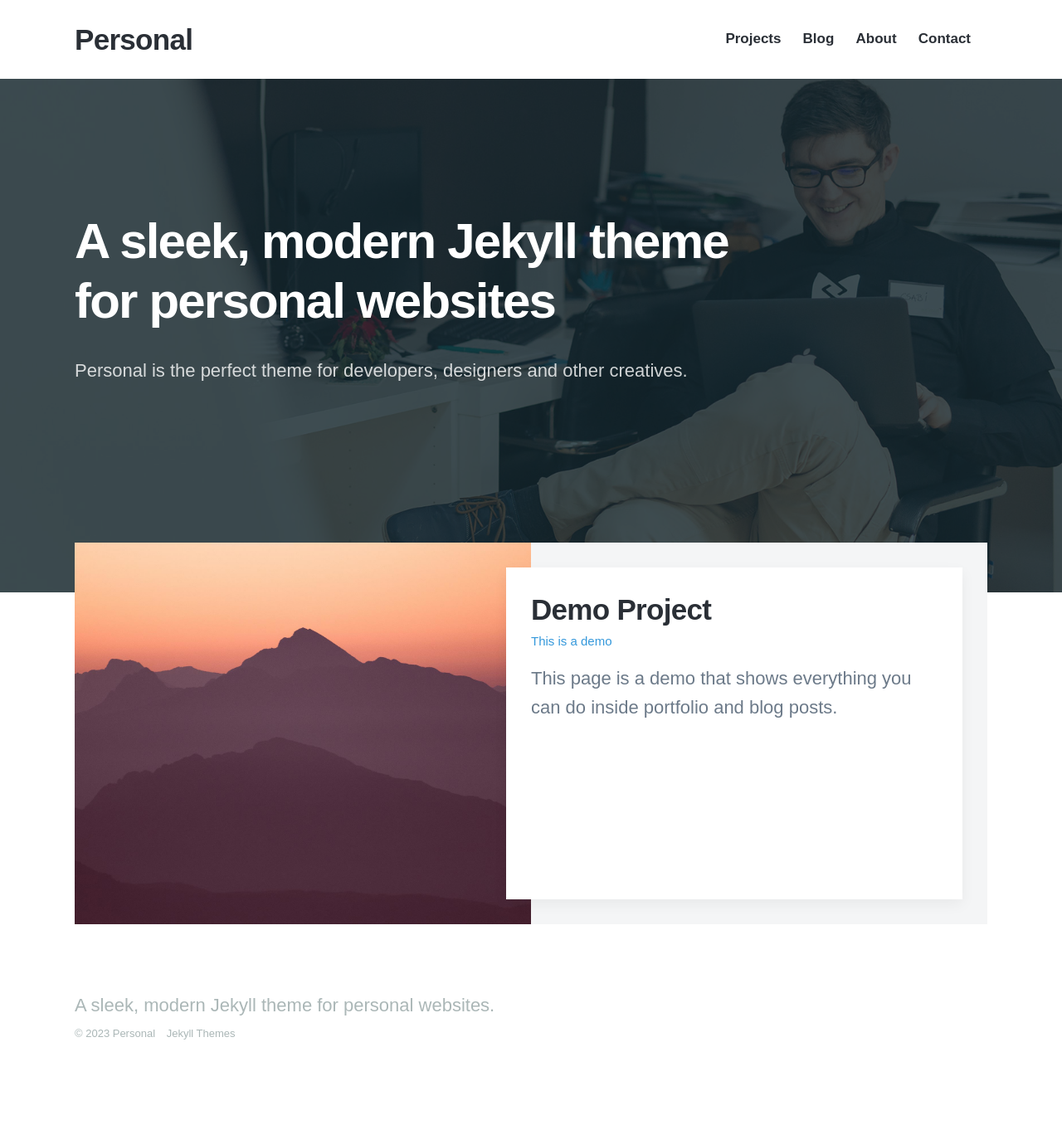
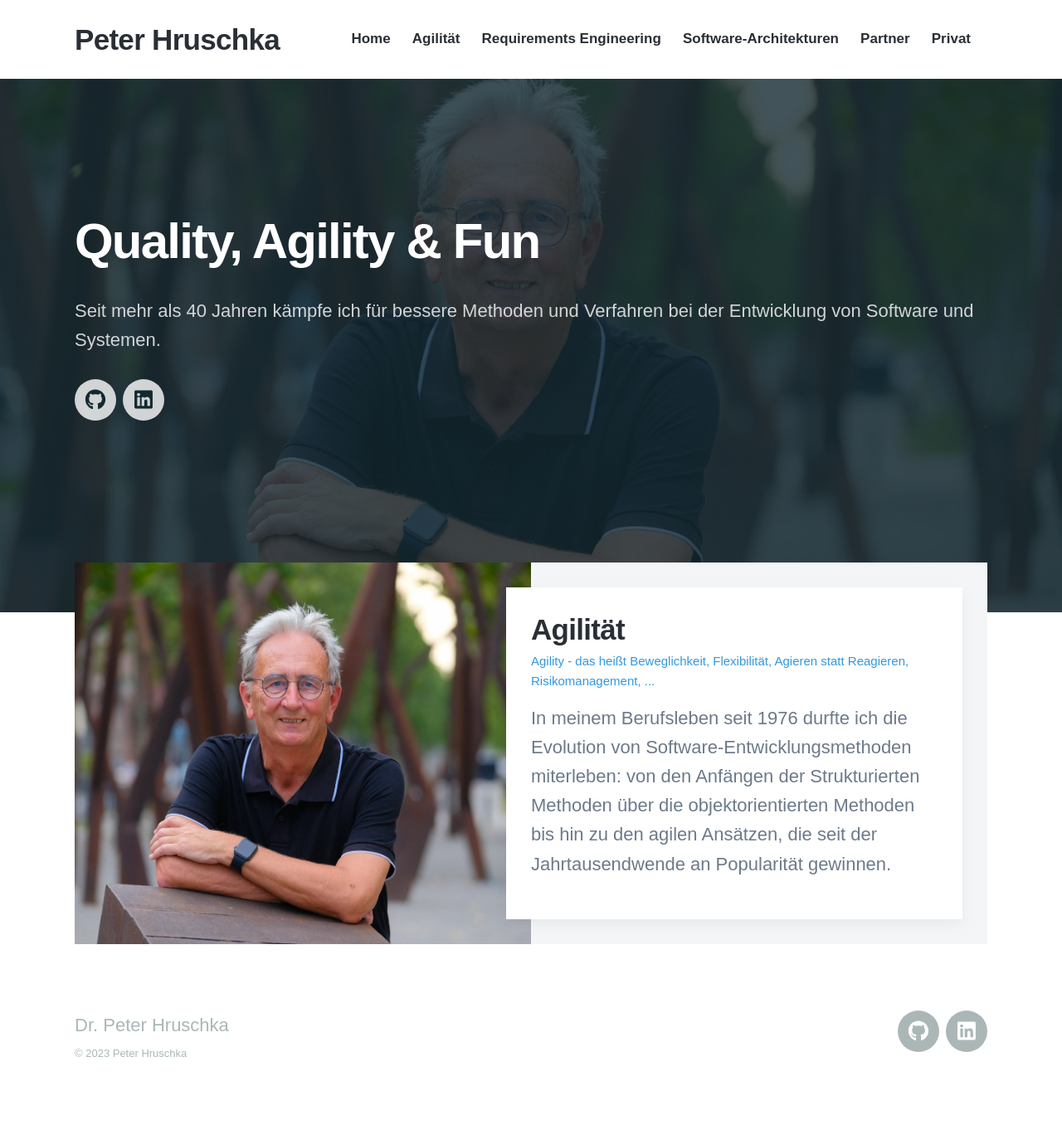
Before and after one commit to perstarke-webdev/peterhruschka.eu-site, a Jekyll site: the page built from index.html, in a window 1280 px wide. Shown: the whole page at 83% size. Built offline with Jekyll 4.4.1, drawn with Linux system fonts in a browser that asks for light colours; nearby versions of some CDN libraries; some web fonts are replaced; the list of posts is cut into pages by our own code; before the commit the page ends 1332 px from its top, so only the background shows below that.

Commit message:
start content

````diff
--- a/_data/settings.yml
+++ b/_data/settings.yml
@@ -1,5 +1,5 @@
 basic_settings:
-  site_title: Personal
+  site_title: Peter Hruschka
   favicon_image: /images/favicon.png
 
 header_settings:
@@ -8,17 +8,21 @@ header_settings:
 
 menu_settings:
   menu_items:
-    - title: 'Projects'
+    - title: 'Home'
       url: '/'
-    - title: 'Blog'
-      url: '/blog/'
-    - title: 'About'
-      url: '/about'
-    - title: 'Contact'
-      url: '/contact'
+    - title: 'Agilität'
+      url: '/agility/'
+    - title: 'Requirements Engineering'
+      url: '/requirements-engineering'
+    - title: 'Software-Architekturen'
+      url: '/software-architectures'
+    - title: 'Partner'
+      url: '/partners'
+    - title: 'Privat'
+      url: '/private'
 
 footer_settings:
-  footer_tagline: A sleek, modern Jekyll theme for personal websites.
+  footer_tagline: Dr. Peter Hruschka
 
 hero_settings:
   overlay_opacity: 0.8
@@ -50,7 +54,7 @@ social_settings:
   dribbble_url: ''
   behance_url: ''
   deviantart_url: ''
-  github_url: ''
+  github_url: 'https://github.com/hruschka'
   reddit_url: ''
   flickr_url: ''
   etsy_url: ''
@@ -58,7 +62,7 @@ social_settings:
   soundcloud_url: ''
   spotify_url: ''
   bandcamp_url: ''
-  linkedin_url: ''
+  linkedin_url: 'https://de.linkedin.com/in/peterhruschka'
 
 color_settings:
   background_color: '#ffffff'
--- a/_includes/footer.html
+++ b/_includes/footer.html
@@ -6,7 +6,6 @@
 
 		<div class="footer__copyright">
 			<span>© {{ 'now' | date: "%Y" }} {{ site.data.settings.basic_settings.site_title }}</span>
-			<a href="https://jekyllthemes.io" target="_blank">Jekyll Themes</a>
 		</div>
 
 		{% include socials.html %}
--- a/_projects/2018-06-30-demo-project.md
+++ /dev/null
@@ -1,106 +0,0 @@
----
-title: 'Demo Project'
-subtitle: 'This is a demo'
-date: 2018-06-30 00:00:00
-description: This page is a demo that shows everything you can do inside portfolio and blog posts.
-featured_image: '/images/demo/demo-square.jpg'
----
-
-![](/images/demo/demo-landscape.jpg)
-
-## Demo content
-
-This page is a demo that shows everything you can do inside portfolio and blog posts.
-
-We've included everything you need to create engaging posts about your work, and show off your case studies in a beautiful way.
-
-**Obviously,** we’ve styled up *all the basic* text formatting options [available in markdown](https://github.com/adam-p/markdown-here/wiki/Markdown-Cheatsheet).
-
-You can create lists:
-
-* Simple bulleted lists
-* Like this one
-* Are cool
-
-And:
-
-1. Numbered lists
-2. Like this other one
-3. Are great too
-
-You can also add blockquotes, which are shown at a larger width to help break up the layout and draw attention to key parts of your content:
-
-> “Simple can be harder than complex: You have to work hard to get your thinking clean to make it simple. But it’s worth it in the end because once you get there, you can move mountains.”
-
-The theme also supports markdown tables:
-
-| Item                 | Author        | Supports tables? | Price |
-|----------------------|---------------|------------------|-------|
-| Duet Jekyll Theme    | Jekyll Themes | Yes              | $49   |
-| Index Jekyll Theme   | Jekyll Themes | Yes              | $49   |
-| Journal Jekyll Theme | Jekyll Themes | Yes              | $49   |
-
-And footnotes[^1], which link to explanations[^2] at the bottom of the page[^3].
-
-[^1]: Beautiful modern, minimal theme design.
-[^2]: Powerful features to show off your work.
-[^3]: Maintained and supported by the theme developer.
-
-You can throw in some horizontal rules too:
-
----
-
-### Image galleries
-
-Here's a really neat custom feature we added – galleries:
-
-<div class="gallery" data-columns="3">
-	<img src="/images/demo/demo-portrait.jpg">
-	<img src="/images/demo/demo-landscape.jpg">
-	<img src="/images/demo/demo-square.jpg">
-	<img src="/images/demo/demo-landscape-2.jpg">
-</div>
-
-Inspired by the Galleries feature from WordPress, we've made it easy to create grid layouts for your images. Just use a bit of simple HTML in your post to create a masonry grid image layout:
-
-```html
-<div class="gallery" data-columns="3">
-    <img src="/images/demo/demo-portrait.jpg">
-    <img src="/images/demo/demo-landscape.jpg">
-    <img src="/images/demo/demo-square.jpg">
-    <img src="/images/demo/demo-landscape-2.jpg">
-</div>
-```
-
-*See what we did there? Code and syntax highlighting is built-in too!*
-
-Change the number inside the 'columns' setting to create different types of gallery for all kinds of purposes. You can even click on each image to seamlessly enlarge it on the page.
-
----
-
-### Image carousels
-
-Here's another gallery with only one column, which creates a carousel slide-show instead.
-
-A nice little feature: the carousel only advances when it is in view, so your visitors won't scroll down to find it half way through your images.
-
-<div class="gallery" data-columns="1">
-	<img src="/images/demo/demo-landscape.jpg">
-	<img src="/images/demo/demo-landscape-2.jpg">
-</div>
-
-### What about videos?
-
-Videos are an awesome way to show off your work in a more engaging and personal way, and we’ve made sure they work great on our themes. Just paste an embed code from YouTube or Vimeo, and the theme makes sure it displays perfectly:
-
-<iframe src="https://player.vimeo.com/video/148003889" width="640" height="360" frameborder="0" allowfullscreen></iframe>
-
----
-
-## Pretty cool, huh?
-
-We've packed this theme with powerful features to show off your work.
-
-Why not put them to use on your new portfolio?
-
-<a href="https://jekyllthemes.io/theme/personal-website-jekyll-theme" class="button button--large">Get This Theme</a>
--- a/_sass/_mixins.scss
+++ b/_sass/_mixins.scss
@@ -10,7 +10,7 @@
 
 $break-phonel: 480px;
 $break-tabletp: 768px;
-$break-tabletl: 1024px;
+$break-tabletl: 1220px;
 $break-laptop: 1220px;
 $break-desktop: 1420px;
 
--- a/index.html
+++ b/index.html
@@ -1,8 +1,8 @@
 ---
 layout: default
-title: A sleek, modern Jekyll theme for personal websites.
-description: A sleek, modern Jekyll theme for personal websites. Personal is the perfect theme for developers, designers and other creatives.
-featured_image: /images/demo/home.jpg
+title: Dr. Peter Hruschka
+description:
+featured_image: /images/peter.webp
 ---
 
 <section class="hero">
@@ -13,9 +13,9 @@ featured_image: /images/demo/home.jpg
 
 	<div class="wrap">
 
-		<h1>A sleek, modern Jekyll theme
-		for personal websites</h1>
-		<p>Personal is the perfect theme for developers, designers and other creatives.</p>
+		<h1>Quality, Agility & Fun </h1>
+		<p>
+			Seit mehr als 40 Jahren kämpfe ich für bessere Methoden und Verfahren bei der Entwicklung von Software und Systemen.</p>
 
 		{% include socials.html %}
 
@@ -27,26 +27,22 @@ featured_image: /images/demo/home.jpg
 
 	<div class="wrap">
 
-		{% for project in site.projects reversed %}
-
 		<article class="post">
 
 			<div class="post__image-wrap">
-				<div class="post__image" style="background-image: url({{ project.featured_image | relative_url }})"></div>
+				<div class="post__image" style="background-image: url(/images/peter.webp)"></div>
 			</div>
 
 			<div class="post__content-wrap">
 				<div class="post__content">
-					<h2 class="post__title"><a href="{{ project.url | relative_url }}">{{ project.title }}</a></h2>
-					<p class="post__subtitle">{{ project.subtitle }}</p>
-					<p class="post__description">{{ project.description }}</p>
+					<h2 class="post__title"><a href="/agility">Agilität</a></h2>
+					<p class="post__subtitle">Agility - das heißt Beweglichkeit, Flexibilität, Agieren statt Reagieren, Risikomanagement, ...</p>
+					<p class="post__description">In meinem Berufsleben seit 1976 durfte ich die Evolution von Software-Entwicklungsmethoden miterleben: von den Anfängen der Strukturierten Methoden über die objektorientierten Methoden bis hin zu den agilen Ansätzen, die seit der Jahrtausendwende an Popularität gewinnen.</p>
 				</div>
 			</div>
 
 		</article>
 
-		{% endfor %}
-
 	</div>
 
 </section>
````
Also changed, not shown: _posts/2018-06-30-demo-post.md (deleted, +0 -105 lines), blog/index.html (deleted, +0 -68 lines), images/peter.webp (added), 12 other files.
